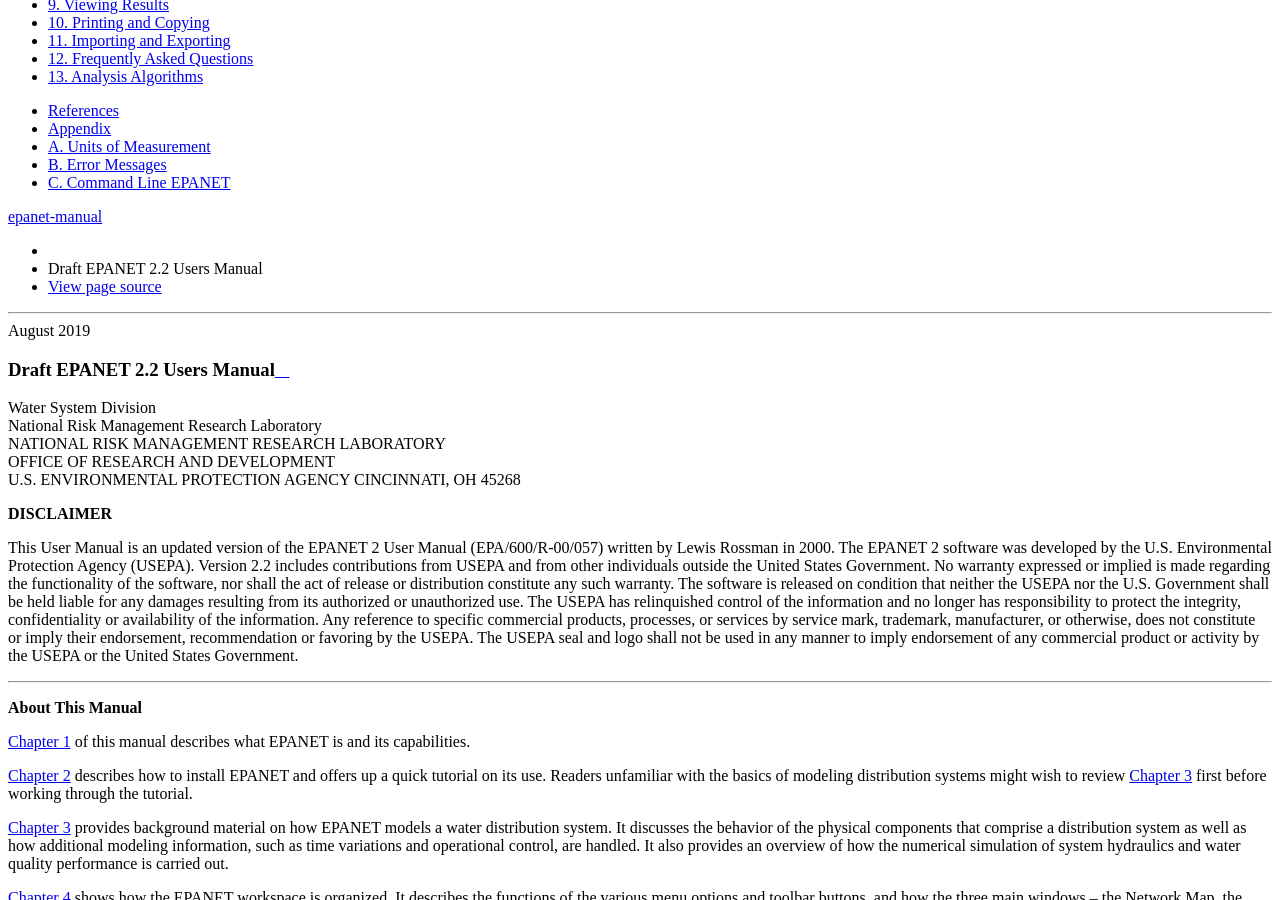
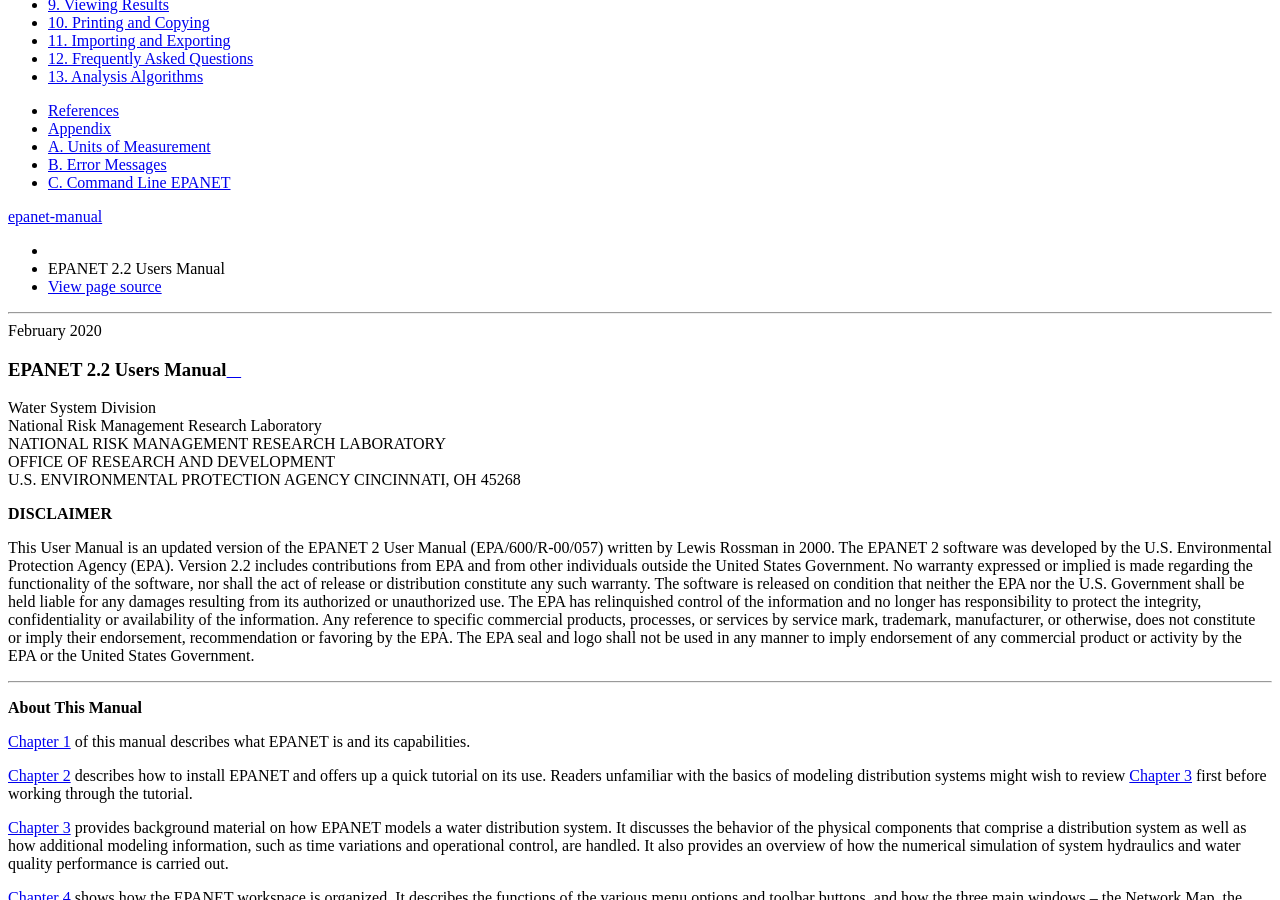
Before and after one commit to USEPA/epanet-manual, a Sphinx documentation site: the page built from docs/front_matter.rst, in a window 1280 px wide and 900 px high, scrolled down 245 px. Built offline with Sphinx 7.4.7 and the Read the Docs theme 2.0.0, drawn with Linux system fonts in a browser that asks for light colours.

Commit message:
Edits to fix typo and to remove beta version

```diff
--- a/docs/analysis_algorithms.rst
+++ b/docs/analysis_algorithms.rst
@@ -863,7 +863,7 @@
   reversal has the order of its segments reversed and if any flow
   reversal occurs the network’s nodes are re-sorted topologically, from
   upstream to downstream. Sorting the nodes topologically allows the
-  method to conserve mass and reduce the potential mass balance error experined with EPANET 2.0 (Davis et al., 2018)
+  method to conserve mass and reduce the potential mass balance error experienced with EPANET 2.0 (Davis et al., 2018)
   even when very short pipes or zero-length pumps
   and valves are encountered. Initially each pipe in the network consists
   of a single segment whose quality equals the initial quality assigned to
--- a/docs/front_matter.rst
+++ b/docs/front_matter.rst
@@ -4,11 +4,11 @@
   	\pagenumbering{roman}
 
 
-| August 2019
+| February 2020
 
 
 #############################
-Draft EPANET 2.2 Users Manual
+EPANET 2.2 Users Manual
 #############################
 
 
@@ -26,20 +26,20 @@
 
 This User Manual is an updated version of the EPANET 2 User Manual
 (EPA/600/R-00/057) written by Lewis Rossman in 2000.  The EPANET 2 software
-was developed by the U.S. Environmental Protection Agency (USEPA).
-Version 2.2 includes contributions from USEPA and from other individuals outside
+was developed by the U.S. Environmental Protection Agency (EPA).
+Version 2.2 includes contributions from EPA and from other individuals outside
 the United States Government. No warranty expressed or implied is made regarding
 the functionality of the software, nor shall the act of release or distribution
 constitute any such warranty. The software is released on condition that neither
-the USEPA nor the U.S. Government shall be held liable for any damages resulting
-from its authorized or unauthorized use. The USEPA has relinquished control of
+the EPA nor the U.S. Government shall be held liable for any damages resulting
+from its authorized or unauthorized use. The EPA has relinquished control of
 the information and no longer has responsibility to protect the integrity,
 confidentiality or availability of the information.  Any reference to specific
 commercial products, processes, or services by service mark, trademark,
 manufacturer, or otherwise, does not constitute or imply their endorsement,
-recommendation or favoring by the USEPA. The USEPA seal and logo shall not be
+recommendation or favoring by the EPA. The EPA seal and logo shall not be
 used in any manner to imply endorsement of any commercial product or activity
-by the USEPA or the United States Government.
+by the EPA or the United States Government.
 
 
 -----------------------
```
Also changed, not shown: docs/2_quickstart.rst (+7 -7 lines).
